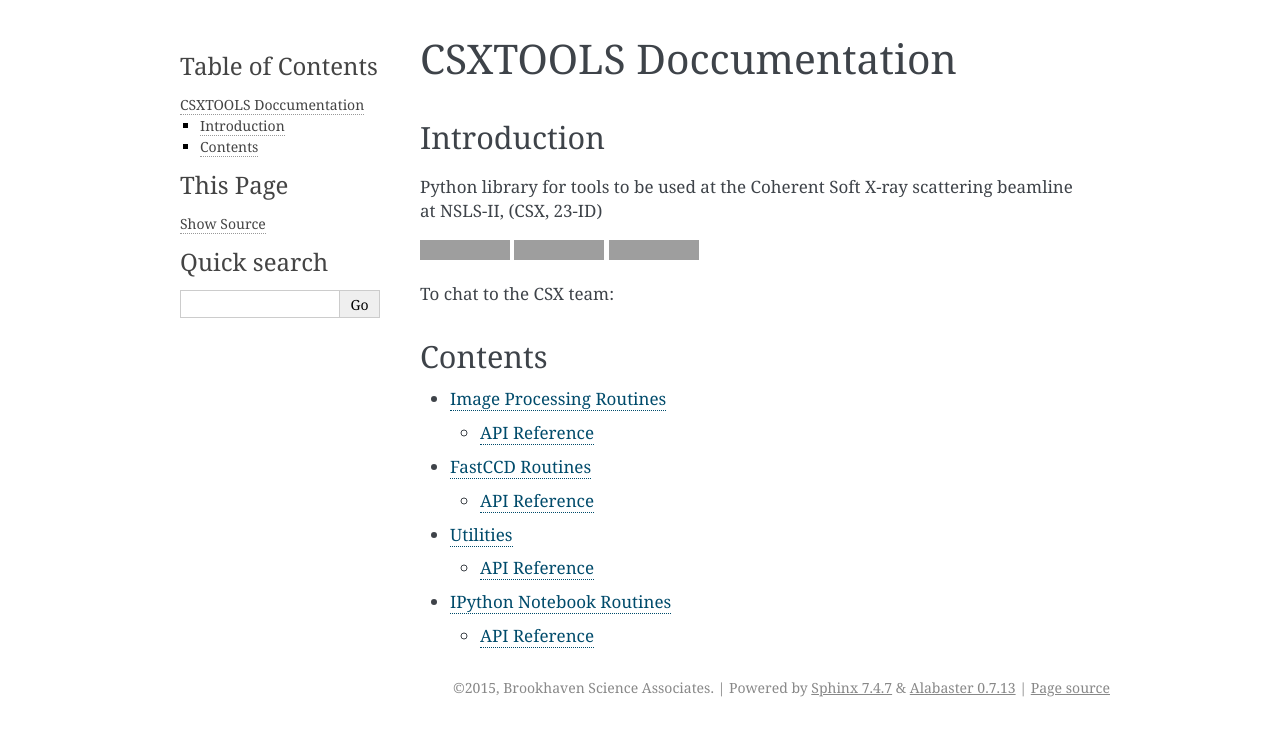
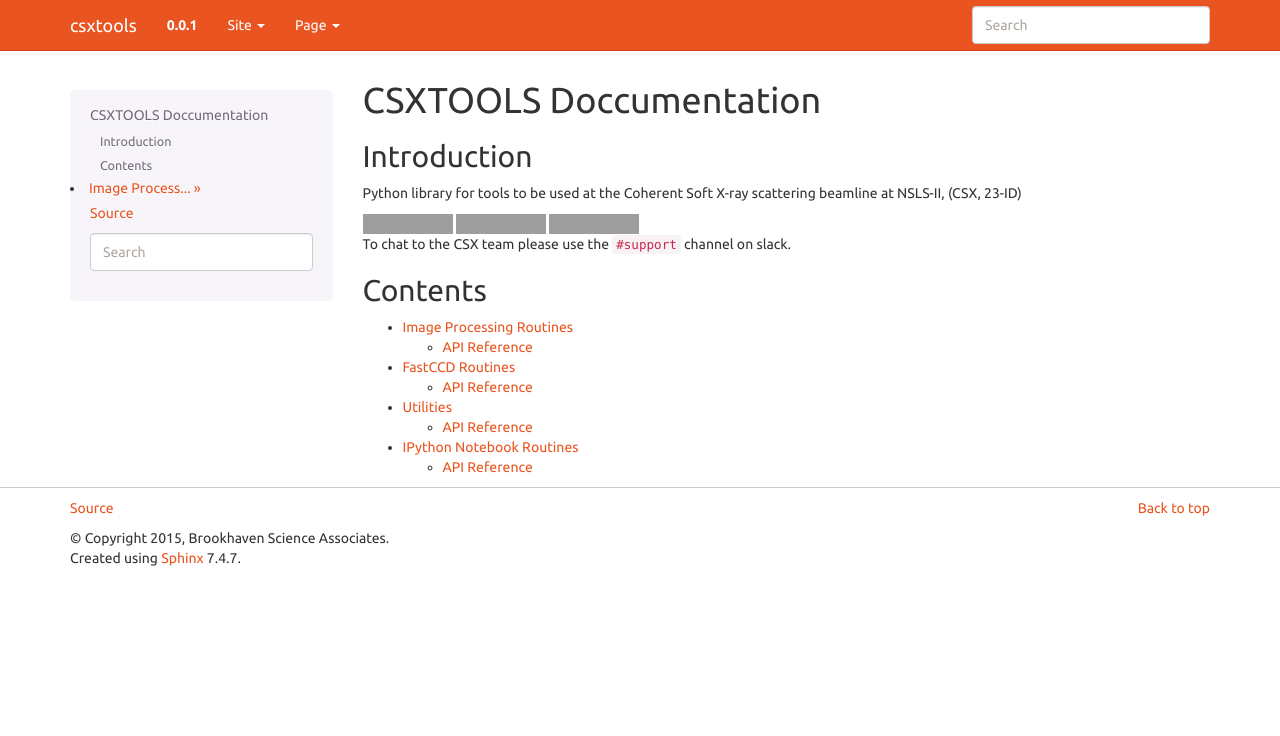
Before and after one commit to NSLS-II-CSX/csxtools, a Sphinx documentation site: the page built from docs/source/index.rst, in a window 1280 px wide. Shown: the top 736 px of the page. Built offline with Sphinx 7.4.7, drawn with Linux system fonts in a browser that asks for light colours; grey boxes are pictures that could not be loaded.

Commit message:
[DOC] Added autobuildw

```diff
--- a/docs/source/conf.py
+++ b/docs/source/conf.py
@@ -16,6 +16,7 @@
 import sys
 import os
 import shlex
+import sphinx_bootstrap_theme
 
 # If extensions (or modules to document with autodoc) are in another directory,
 # add these directories to sys.path here. If the directory is relative to the
@@ -38,6 +39,7 @@
     'sphinx.ext.coverage',
     'sphinx.ext.mathjax',
     'sphinx.ext.viewcode',
+    'sphinx.ext.napoleon',
 ]
 
 # Add any paths that contain templates here, relative to this directory.
@@ -117,15 +119,19 @@
 
 # The theme to use for HTML and HTML Help pages.  See the documentation for
 # a list of builtin themes.
-html_theme = 'alabaster'
+html_theme = 'bootstrap'
 
 # Theme options are theme-specific and customize the look and feel of a theme
 # further.  For a list of options available for each theme, see the
 # documentation.
 #html_theme_options = {}
+html_theme_options = {'source_link_position': "footer",
+                      'navbar_sidebarrel': False,
+                      'bootstrap_version': "3",
+                      'bootswatch_theme' : "united"}
 
 # Add any paths that contain custom themes here, relative to this directory.
-#html_theme_path = []
+html_theme_path = sphinx_bootstrap_theme.get_html_theme_path()
 
 # The name for this set of Sphinx documents.  If None, it defaults to
 # "<project> v<release> documentation".
--- a/docs/source/index.rst
+++ b/docs/source/index.rst
@@ -26,7 +26,7 @@
 .. image:: https://img.shields.io/github/license/NSLS-II_CSX/csxtools.svg
     :target:
 
-To chat to the CSX team:
+To chat to the CSX team please use the ``#support`` channel on slack.
 
 .. raw:: html
 
```
Also changed, not shown: 1 other file.
